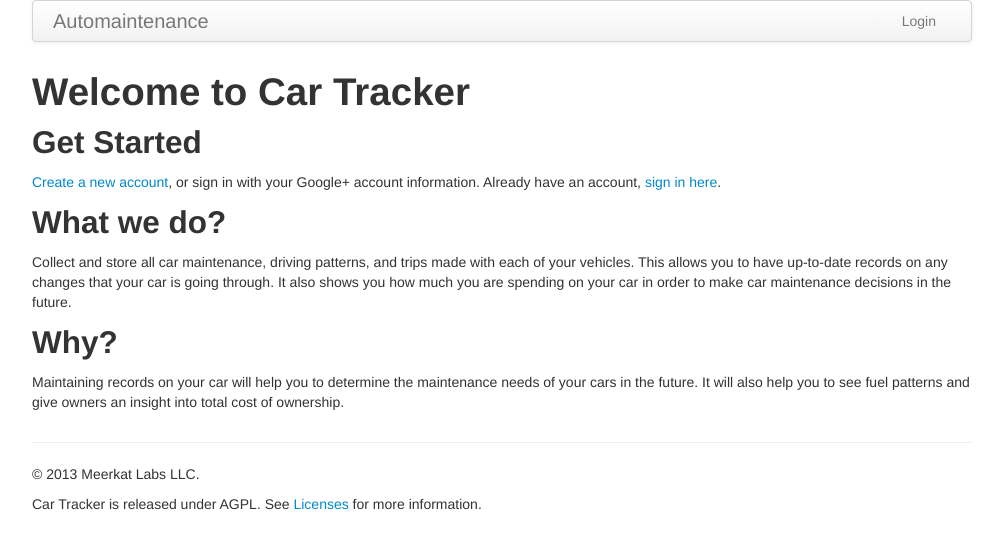
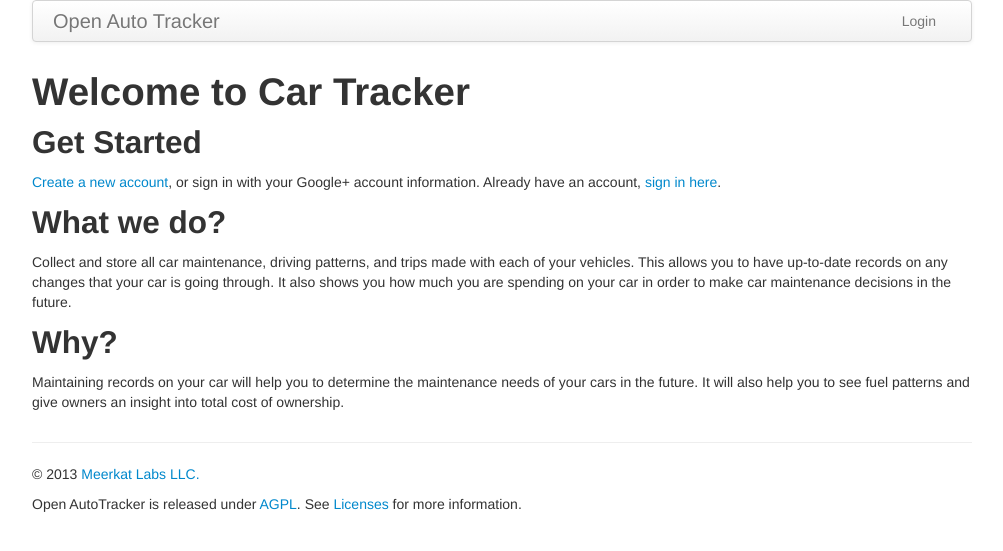
Before and after one commit to MeerkatLabs/openautotracker, a Django app: page / in a window 1280 px wide. Shown: the top 551 px of the page, without its empty margins (138-1141 px from the left). Run offline with Django 3.2, Linux system fonts and the light colour scheme; some libraries are stand-ins or nearby versions.

Commit message:
Reformat site_base.html file.
Also added in links to the AGPL license and to the meerkatlabsllc.com web site.

```diff
--- a/automaintenanceweb/templates/site_base.html
+++ b/automaintenanceweb/templates/site_base.html
@@ -2,9 +2,10 @@
 {% load staticfiles %}
 <html>
 <head>
-		<title>{%block title %}Auto Maintenance{% endblock %}</title>
+    <title>{% block title %}Open Auto Tracker{% endblock %}</title>
 
-		<link href="{% static "css/bootstrap.min.css" %}" rel="stylesheet" media="screen">
+    <link href="{% static "css/bootstrap.min.css" %}" rel="stylesheet"
+          media="screen">
 
     {% block extrahead %}
     {% endblock %}
@@ -17,13 +18,17 @@
 
     <div class="navbar">
         <div class="navbar-inner">
-				<a class="brand" href="{% url 'auto_maintenance_car_list' %}">{% block brand %}Automaintenance{% endblock %}</a>
+            <a class="brand" href="{% url 'auto_maintenance_car_list' %}">
+                {% block brand %}Open Auto Tracker{% endblock %}</a>
 
             {% if user.is_authenticated %}
                 <ul class="nav" role="navigation">
                     <li class="dropdown">
-						<a id="car_drop" href="#" role="button" class="dropdown-toggle" data-toggle="dropdown">Cars <b class="caret"></b></a>
-						<ul class="dropdown-menu" role="menu" aria-labelledby="car_drop">
+                        <a id="car_drop" href="#" role="button"
+                           class="dropdown-toggle" data-toggle="dropdown">Cars
+                            <b class="caret"></b></a>
+                        <ul class="dropdown-menu" role="menu"
+                            aria-labelledby="car_drop">
                             {% for car in car_list %}
                                 <li>
                                     <a href="{{ car.get_absolute_url }}">{{ car }}</a>
@@ -31,7 +36,9 @@
                             {% endfor %}
                             <li role="presentation" class="divider"></li>
                             <li role="presentation">
-								<a role="menuitem" tabindex="-1" href="{% url 'auto_maintenance_add_car' %}">Add Car</a>
+                                <a role="menuitem" tabindex="-1"
+                                   href="{% url 'auto_maintenance_add_car' %}">Add
+                                    Car</a>
                             </li>
                         </ul>
                     </li>
@@ -45,23 +52,31 @@
             {% if user.is_authenticated %}
                 <ul class="nav pull-right">
                     <li id="fat-menu" class="dropdown">
-						<a href="#" id="drop3" role="button" class="dropdown-toggle" data-toggle="dropdown">
-                            {% if user.first_name %}{{ user.first_name }}{% else %}{{user.username}}{% endif %}
+                        <a href="#" id="drop3" role="button"
+                           class="dropdown-toggle" data-toggle="dropdown">
+                            {% if user.first_name %}
+                                {{ user.first_name }}{% else %}
+                                {{ user.username }}{% endif %}
                             <b class="caret"></b>
                         </a>
-						<ul class="dropdown-menu" role="menu" aria-labelledby="drop3">
+                        <ul class="dropdown-menu" role="menu"
+                            aria-labelledby="drop3">
                             <li role="presentation">
-								<a role="menuitem" tabindex="-1" href="{% url 'account_settings' %}">Edit Profile</a>
+                                <a role="menuitem" tabindex="-1"
+                                   href="{% url 'account_settings' %}">Edit
+                                    Profile</a>
                             </li>
                             {% if user.is_staff %}
                                 <li role="presentation" class="divider"></li>
                                 <li role="presentation">
-								<a role="menuitem" tabindex="-1" href="/admin/">Admin</a>
+                                    <a role="menuitem" tabindex="-1"
+                                       href="/admin/">Admin</a>
                                 </li>
                             {% endif %}
                             <li role="presentation" class="divider"></li>
                             <li role="presentation">
-								<a role="menuitem" tabindex="-1" href="{% url 'account_logout' %}">Logout</a>
+                                <a role="menuitem" tabindex="-1"
+                                   href="{% url 'account_logout' %}">Logout</a>
                             </li>
                         </ul>
                     </li>
@@ -86,12 +101,18 @@
         </div>
     </div>
 
-        <hr />
+    <hr/>
 
     <footer class="footer">
         <div class="container">
-                <p>&copy; 2013 Meerkat Labs LLC.</p>
-                <p>Car Tracker is released under AGPL.  See <a href="{%  url 'license_list' %}">Licenses</a> for more information.</p>
+            <p>&copy; 2013 <a href="http://meerkatlabsllc.com">Meerkat Labs
+                LLC.</a></p>
+
+            <p>Open AutoTracker is released under
+                <a href="https://www.gnu.org/licenses/agpl-3.0.html">AGPL</a>.
+                See <a href="{% url 'license_list' %}">Licenses</a> for more
+                information.
+            </p>
         </div>
     </footer>
 
@@ -103,5 +124,23 @@
 {% block extrascript %}
 {% endblock %}
 
+<script>
+    (function (i, s, o, g, r, a, m) {
+        i['GoogleAnalyticsObject'] = r;
+        i[r] = i[r] || function () {
+            (i[r].q = i[r].q || []).push(arguments)
+        }, i[r].l = 1 * new Date();
+        a = s.createElement(o),
+                m = s.getElementsByTagName(o)[0];
+        a.async = 1;
+        a.src = g;
+        m.parentNode.insertBefore(a, m)
+    })(window, document, 'script', '//www.google-analytics.com/analytics.js', 'ga');
+
+    ga('create', 'UA-26282049-6', 'openautotracker.com');
+    ga('send', 'pageview');
+
+</script>
+
 </body>
 </html>
```
Lines whose indentation alone changed are shown as unchanged.
